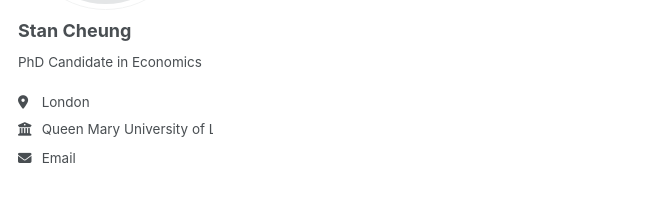
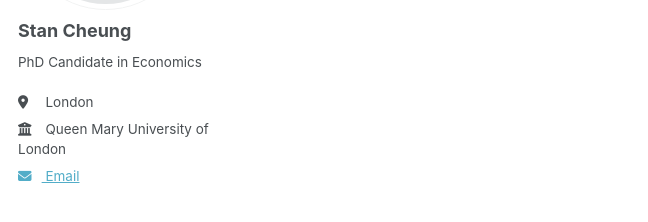
Before and after one commit to stan-cheung/stan-cheung.github.io, a Jekyll site: the page built from _pages/about.md, in a window 1280 px wide. Shown: the part 266-488 px from the top of the page, without its empty margins (0-648 px from the left). Built offline with Jekyll 4.4.1, drawn with Linux system fonts in a browser that asks for light colours; a style sheet for code colours, icons or effects is not loaded.

Commit message:
Refactor author profile HTML for better attribute handling
Updated author profile HTML structure and improved conditional checks for author attributes.

```diff
--- a/_includes/author-profile.html
+++ b/_includes/author-profile.html
@@ -1,45 +1,53 @@
 {% include base_path %}
 
 {% if page.author and site.data.authors[page.author] %}
-  {% assign author = site.data.authors[page.author] %}{% else %}{% assign author = site.author %}
+  {% assign author = site.data.authors[page.author] %}
+{% else %}
+  {% assign author = site.author %}
 {% endif %}
 
-<div itemscope itemtype="http://schema.org/Person">
+<div itemscope itemtype="https://schema.org/Person">
 
-  <div class="author__avatar">
-    {% if author.avatar contains "://" %}
-    	<img src="{{ author.avatar }}" alt="{{ author.name }}"  fetchpriority="high" />
-    {% else %}
-    	<img src="{{ author.avatar | prepend: "/images/" | prepend: base_path }}" class="author__avatar" alt="{{ author.name }}"  fetchpriority="high" />
+  {% if author.avatar %}
+    <div class="author__avatar">
+      {% if author.avatar contains "://" %}
+        <img src="{{ author.avatar }}" alt="{{ author.name }}" fetchpriority="high" />
+      {% else %}
+        <img src="{{ author.avatar | prepend: '/images/' | prepend: base_path }}" class="author__avatar" alt="{{ author.name }}" fetchpriority="high" />
+      {% endif %}
+    </div>
+  {% endif %}
+
+  <div class="author__content">
+    <h3 class="author__name">{{ author.name }}</h3>
+    {% if author.bio %}
+      <p class="author__bio">{{ author.bio }}</p>
     {% endif %}
   </div>
 
-  <div class="author__content">
-    <h3 class="author__name">{{ author.name }}</h3>
-    {% if author.pronouns %}<p class="author__pronouns">{{ author.pronouns }}</p>{% endif %}
-    {% if author.bio %}<p class="author__bio">{{ author.bio }}</p>{% endif %}
-  </div>
+  <ul class="social-icons" style="list-style: none; padding-left: 0;">
+    {% if author.location %}
+      <li>
+        <i class="fas fa-fw fa-location-dot icon-pad-right" aria-hidden="true"></i>
+        {{ author.location }}
+      </li>
+    {% endif %}
 
-  <div class="author__urls-wrapper">
-    <button class="btn btn--inverse">Follow</button>
-    <ul class="author__urls social-icons">
-      <!-- Font Awesome icons / Biographic information  -->
-      {% if author.location %}
-        <li class="author__desktop"><i class="fas fa-fw fa-location-dot icon-pad-right" aria-hidden="true"></i>{{ author.location }}</li>
-      {% endif %}
-      {% if author.employer %}
-        <li class="author__desktop"><i class="fas fa-fw fa-building-columns icon-pad-right" aria-hidden="true"></i>{{ author.employer }}</li>
-      {% endif %}
-      {% if author.uri %}
-        <li><a href="{{ author.uri }}"><i class="fas fa-fw fa-link icon-pad-right" aria-hidden="true"></i>{{ site.data.ui-text[site.locale].website_label | default: "Website" }}</a></li>
-      {% endif %}
-      {% if author.email %}
-        <li><a href="mailto:{{ author.email }}"><i class="fas fa-fw fa-envelope icon-pad-right" aria-hidden="true"></i>{{ site.data.ui-text[site.locale].email_label | default: "Email" }}</a></li>
-      {% endif %}
+    {% if author.employer %}
+      <li>
+        <i class="fas fa-fw fa-building-columns icon-pad-right" aria-hidden="true"></i>
+        {{ author.employer }}
+      </li>
+    {% endif %}
 
-      <!-- Font Awesome icons / Repositories and software development -->
+    {% if author.email %}
+      <li>
+        <a href="mailto:{{ author.email }}">
+          <i class="fas fa-fw fa-envelope icon-pad-right" aria-hidden="true"></i>
+          Email
+        </a>
+      </li>
+    {% endif %}
+  </ul>
 
-      <!-- Font Awesome icons / Social media -->
-    </ul>
-  </div>
 </div>
```
